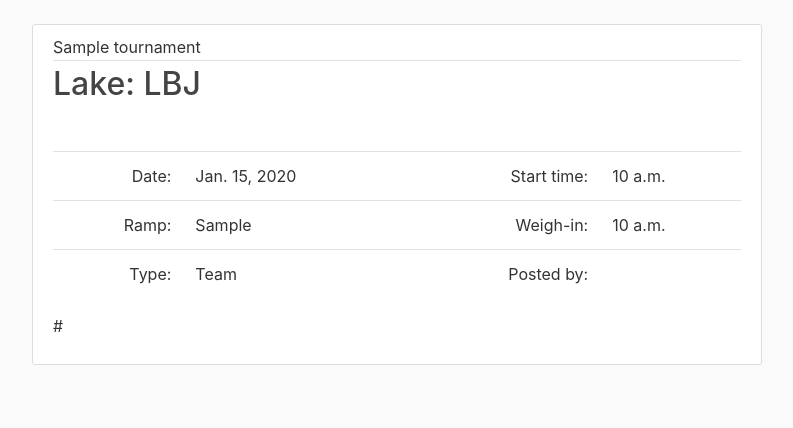
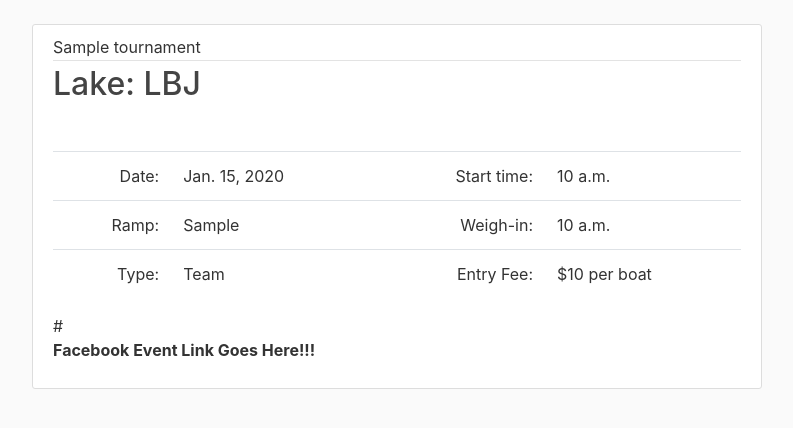
Before and after one commit to envasquez/SABC, a Django app: page / in a window 1280 px wide. Shown: the part 56-484 px from the top of the page, without its empty margins (53-846 px from the left). Run offline with Django 3.2, Linux system fonts and the light colour scheme; tables that the repository leaves empty hold one stand-in row (values such as "Sample post"); some libraries are stand-ins or nearby versions.

Commit message:
Update entry fee and put place holder for fb event link

```diff
--- a/sabc/users/templates/users/index.html
+++ b/sabc/users/templates/users/index.html
@@ -6,7 +6,7 @@
             <div class="article-metadata">
               {{ tournament.name }}
             </div>
-            <h2><a class="article-title" href="{% url 'detail-view' tournament.id %}">Lake: {{ tournament.lake | upper }}</a></h2>
+            <h2><a class="article-title" href="{% url 'tournament-details' tournament.id %}">Lake: {{ tournament.lake | upper }}</a></h2>
             <p class="article-content">
               <table class="table">
                 <tbody>
@@ -20,11 +20,17 @@
                   </tr>
                   <tr>
                     <td align="right">Type:</td><td align="left">{{ tournament.type | title }}</td>
-                    <td align="right">Posted by:</td><td align="left">{{ tournament.created_by }}</td>
+                    {% if tournament.type == 'team' %}
+                      <td align="right">Entry Fee:</td><td align="left">${{ tournament.entry_fee }} per boat</td>
+                    {% else %}
+                      <td align="right">Entry Fee:</td><td align="left">${{ tournament.entry_fee }} per angler</td>
+                    {% endif %}
                   </tr>
                 </tbody>
               </table>
               {{ tournament.ramp_url | safe}}
+              <br />
+              <b>Facebook Event Link Goes Here!!!</b>
             </p>
           </div>
         </article>
```
